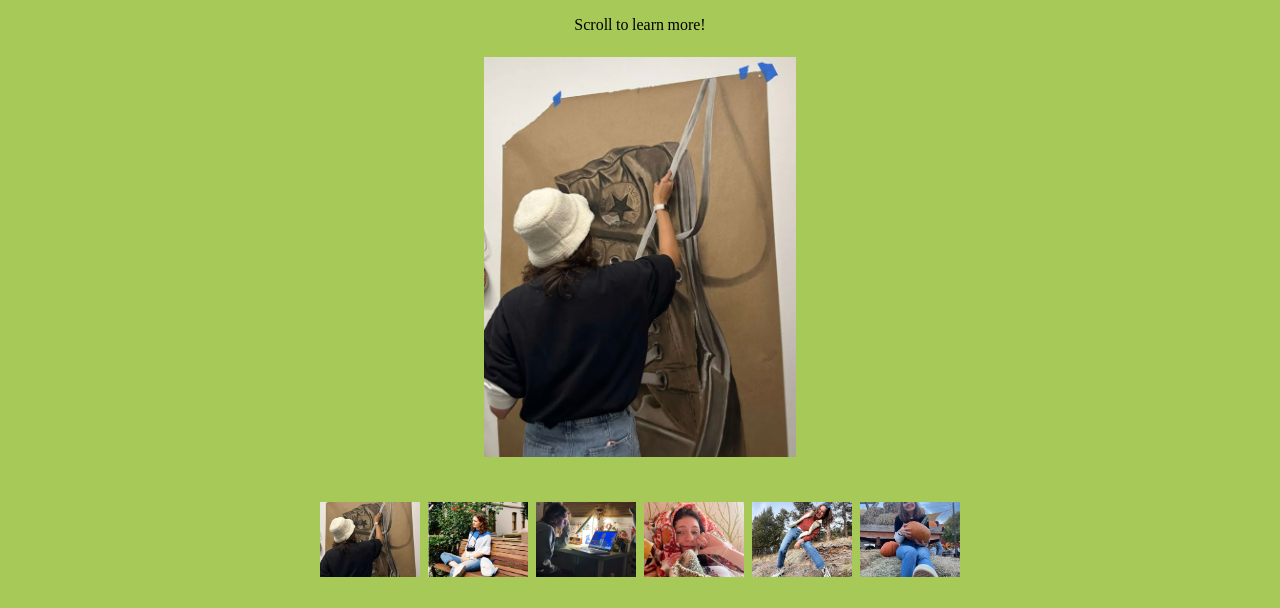
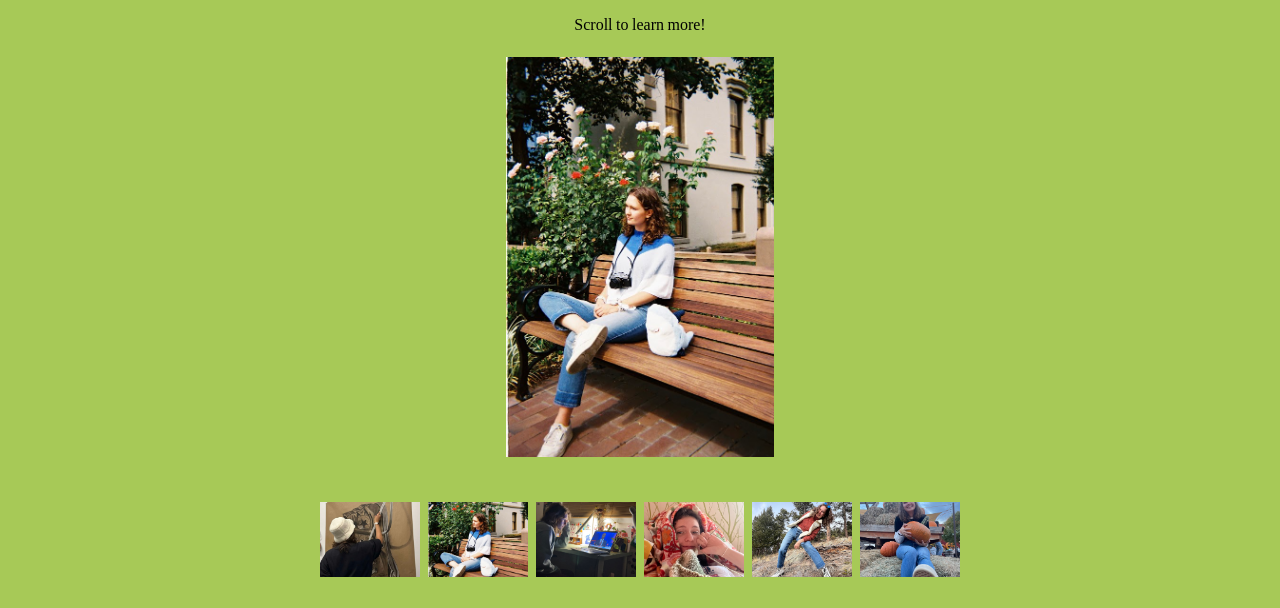
Before and after one commit to natashaterekhova/natashaterekhova, a plain HTML site: page final/aboutme.html in a window 1280 px wide. Shown: the part 166-774 px from the top of the page. Drawn offline with Linux system fonts and the light colour scheme.

Commit message:
trying out some edits

```diff
--- a/final/aboutme.html
+++ b/final/aboutme.html
@@ -27,7 +27,7 @@
     </p>
 
     <section id="slideshow">
-        <img class = "displayed-img" src = "images/me_1.jpg" alt = "Image of Natasha drawing the shoe drawing">
+        <img class = "displayed-img" src = "images/me_2.jpg" alt = "Image of Natasha drawing the shoe drawing">
         <div class = "thumb-bar"></div>
     </section>
 
```
